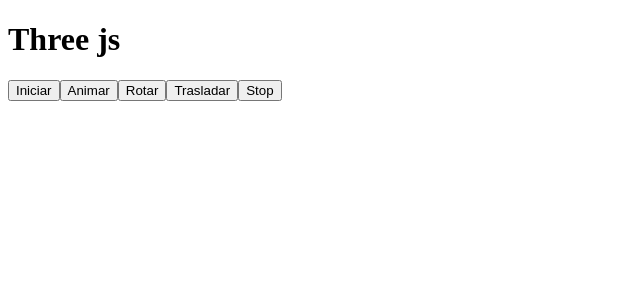
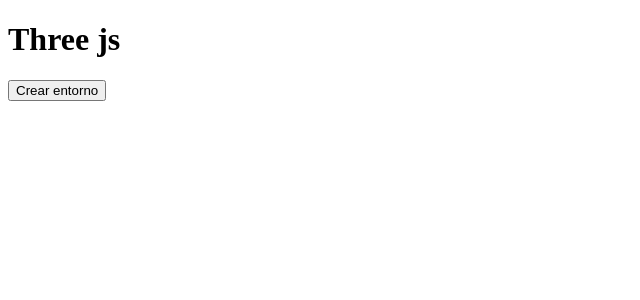
Before and after one commit to Julian-Lop/first-threejs-project, a Next.js app: page / in a window 1280 px wide. Shown: the top 300 px of the page, without its empty margins (0-640 px from the left). Built offline with nearby package versions, Linux system fonts and the light colour scheme.

Commit message:
grid added

```diff
--- a/src/pages/index.js
+++ b/src/pages/index.js
@@ -3,29 +3,46 @@ import * as THREE from 'three'
 
 export default function Home() {
 
+  const [scene, setScene] = useState(new THREE.Scene())
+  const [camera, setCamera] = useState()
+  const [renderer, setRenderer] = useState()
+  const [cube, setCube] = useState()
+  const [grid, setGrid] = useState()
+
   const [charged, setCharged] = useState(false)
+  const [animated, setAnimated] = useState(false)
 
-  let scene, camera, renderer, cube
+  const createEnvironment = () => {
+    setCamera(new THREE.PerspectiveCamera(75, window.innerWidth / window.innerHeight, 0.1, 1000))
+    setRenderer(new THREE.WebGLRenderer({alpha:true}))
+  }
+
+  const createObjects = () => {
+    const geometry = new THREE.BoxGeometry( 1, 1, 1 )
+    const material = new THREE.MeshBasicMaterial( { color: 0x00ff00 } )
+    setCube(new THREE.Mesh( geometry, material ))
+    setGrid(new THREE.GridHelper(100,100))
+  }
 
   const createScene = () => {
-    scene = new THREE.Scene()
-    camera = new THREE.PerspectiveCamera(75, window.innerWidth / window.innerHeight, 0.1, 1000)
-    renderer = new THREE.WebGLRenderer()
     renderer.setSize( window.innerWidth, window.innerHeight)
 
     document.body.appendChild(renderer.domElement)
 
-    const geometry = new THREE.BoxGeometry( 1, 1, 1 )
-    const material = new THREE.MeshBasicMaterial( { color: 0x00ff00 } )
-    cube = new THREE.Mesh( geometry, material )
     scene.add( cube )
+    scene.add(grid)
 
-    camera.position.z = 5;
+    camera.position.z = 10
+    camera.position.y = 5
+    camera.rotation.x = -0.5
+    camera.rotation.y = 0
+    setCharged(true)
   }
 
   function animate() {
     requestAnimationFrame( animate )
     renderer.render(scene, camera)
+    setAnimated(true)
   }
 
   const rotar = () => {
@@ -44,9 +61,9 @@ export default function Home() {
 
   }
 
-  const stopAnimation = () => {
-    requestAnimationFrame( stopAnimation )
-    renderer.render(scene, camera)
+  const onStart = () => {
+    createEnvironment()
+    createObjects()
   }
 
   return (
@@ -54,21 +71,21 @@ export default function Home() {
       <h1>
         Three js
       </h1>
-      <button onClick={() => createScene()}>
-        Iniciar
+      <button onClick={() => onStart()}>
+        Crear entorno
       </button>
-      <button onClick={() => animate()}>
+      {renderer && <button onClick={() => createScene()}>
+        Crear escena
+      </button>}
+      {charged && <button onClick={() => animate()}>
         Animar
-      </button>
-      <button onClick={() => rotar()}>
+      </button>}
+      {animated && <button onClick={() => rotar()}>
         Rotar
-      </button>
-      <button onClick={() => trasladar()}>
+      </button>}
+      {animated && <button onClick={() => trasladar()}>
         Trasladar
-      </button>
-      <button onClick={() => stopAnimation()}>
-        Stop
-      </button>
+      </button>}
     </main>
   )
 }
```
